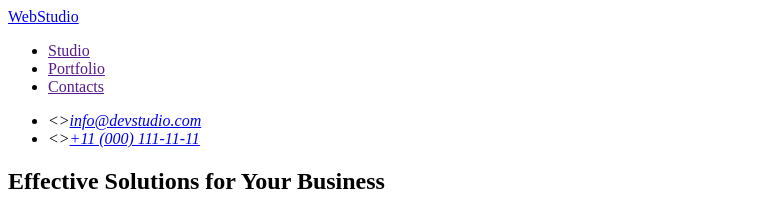
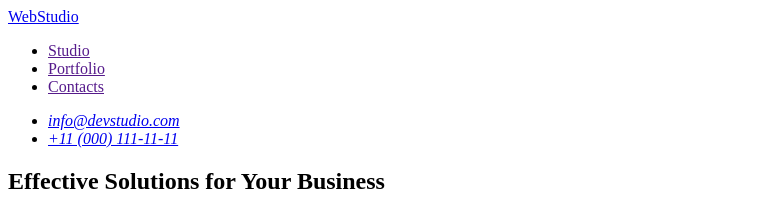
Before and after one commit to okuzmychov/Tutorial, a plain HTML site: page index.html in a window 1280 px wide. Shown: the top 202 px of the page, without its empty margins (0-759 px from the left). Drawn offline with Linux system fonts and the light colour scheme.

Commit message:
Update index.html

```diff
--- a/index.html
+++ b/index.html
@@ -18,8 +18,8 @@
       </nav>
       <address>
       <ul>
-        <li><><a href="mailto:info@devstudio.com">info@devstudio.com</a></li>
-        <li><><a href="tel:+110001111111">+11 (000) 111-11-11</a></li>
+        <li><a href="mailto:info@devstudio.com">info@devstudio.com</a></li>
+        <li><a href="tel:+110001111111">+11 (000) 111-11-11</a></li>
       </ul>
     </address>
     </header>
```
